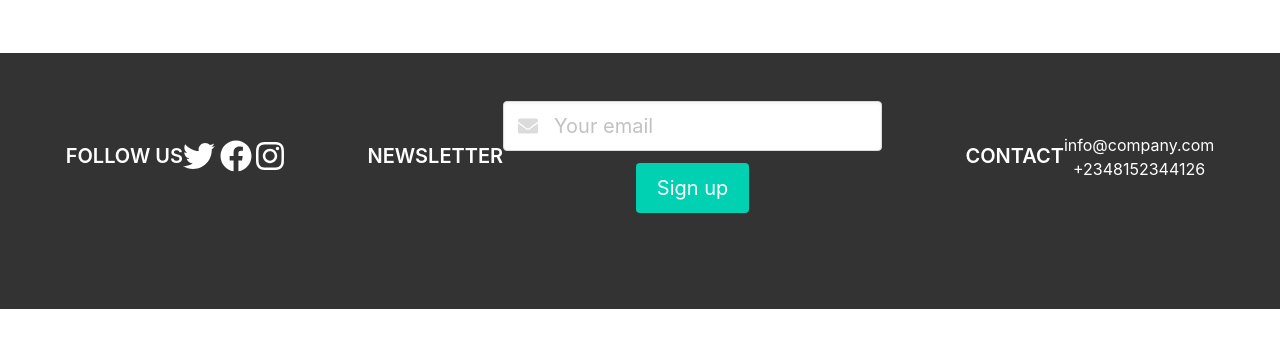
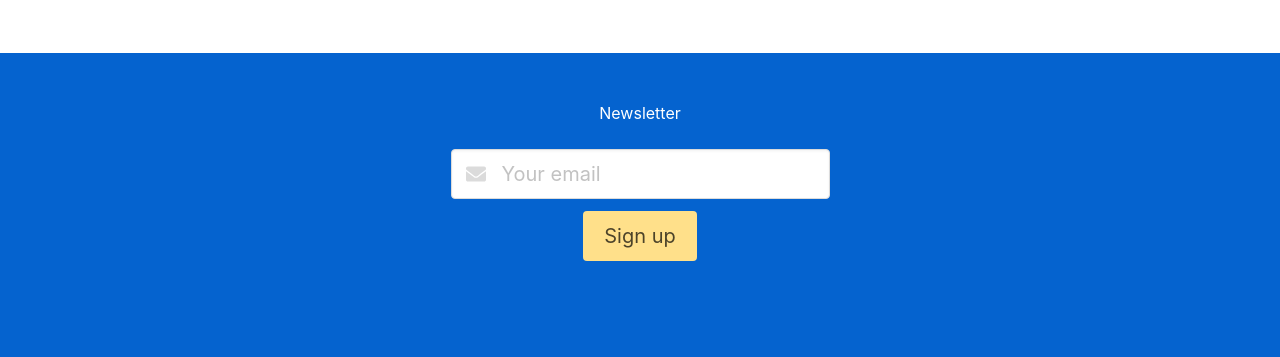
Before and after one commit to ayobamy/api, a Django app: page / in a window 1280 px wide. Shown: the part 816-1173 px from the top of the page. Before the commit the page ends 1125 px from the top, so only its background shows below. Run offline with Django 4.2, Linux system fonts and the light colour scheme; a user stored in the database is signed in; data comes from the database, SQL or seed files in the repository; some libraries are stand-ins or nearby versions.

Commit message:
[update]: updated

```diff
--- a/commulator/webapp/templates/base.html
+++ b/commulator/webapp/templates/base.html
@@ -101,20 +101,22 @@
         </div>
     </div> -->
 
-    <footer class="footer" style="background-color: #333333;">
+    <footer class="footer" style="background-color: rgb(5, 99, 207);">
         <div class="level">
-          <div class="level-item has-text-centered">
+          <!-- <div class="level-item has-text-centered">
             <p class="title is-5 has-text-white">FOLLOW US</p>
             <p>
-              <a href="#"><i class="fab fa-twitter fa-2x has-text-white"></i></a>
-              <a href="#"><i class="fab fa-facebook fa-2x has-text-white"></i></a>
-              <a href="#"><i class="fab fa-instagram fa-2x has-text-white"></i></a>
+              <a href="#"><i class="fab fa-twitter has-text-white"></i></a>
+              <a href="#"><i class="fab fa-facebook has-text-white"></i></a>
+              <a href="#"><i class="fab fa-instagram has-text-white"></i></a>
             </p>
-          </div>
+          </div> -->
           <div class="level-item has-text-centered">
-            <p class="title is-5 has-text-white">NEWSLETTER</p>
+            <!-- <p class="title is-5 has-text-white">Newsletter:</p> -->
             <form>
               <div class="field">
+                <h2 class="has-text-centered has-text-white">Newsletter</h2>
+                <br>
                 <div class="control has-icons-left">
                   <input class="input is-medium" type="email" placeholder="Your email">
                   <span class="icon is-small is-left">
@@ -124,18 +126,18 @@
               </div>
               <div class="field">
                 <div class="control">
-                  <button class="button is-primary is-medium">Sign up</button>
+                  <button class="button is-warning is-medium">Sign up</button>
                 </div>
               </div>
             </form>
           </div>
-          <div class="level-item has-text-centered">
-            <p class="title is-5 has-text-white">CONTACT</p>
+          <!-- <div class="level-item">
+            <p class="title is-5 has-text-white">Contact:<br/></p>
             <p>
               <a href="mailto:info@company.com" class="has-text-white">info@company.com</a><br>
               <a href="tel:+2348152344126" class="has-text-white">+2348152344126</a><br>
             </p>
-          </div>
+          </div> -->
         </div>
     </footer>
 
```
